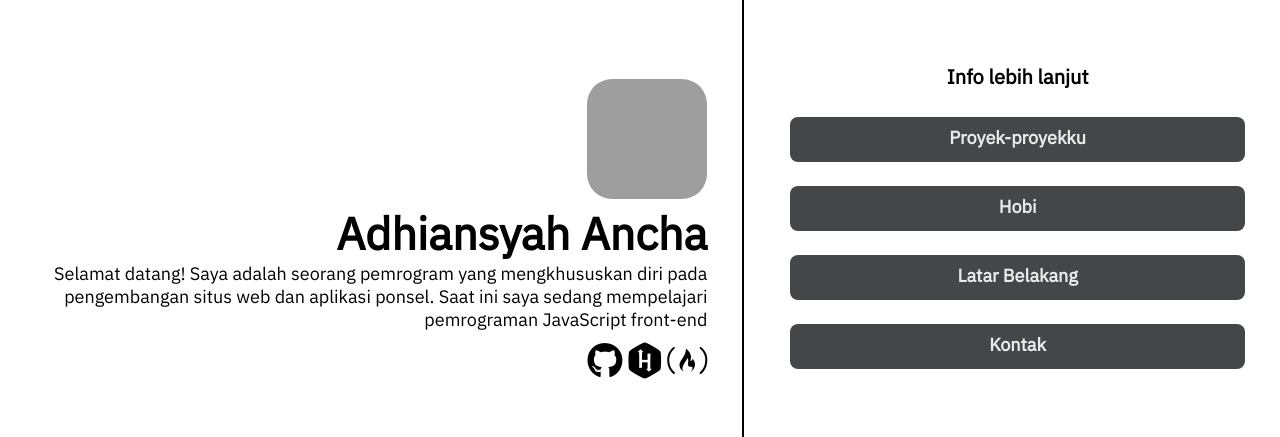
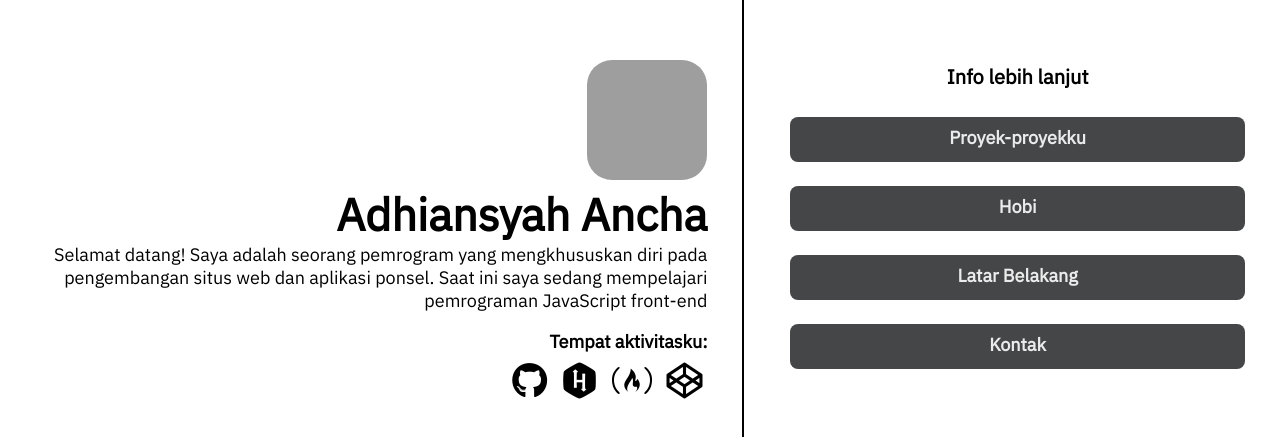
Before and after one commit to adhiansyahancha/adhiansyahancha.github.io, a plain HTML site: page index.html in a window 1280 px wide. Shown: the part 171-608 px from the top of the page. Drawn offline with Linux system fonts and the light colour scheme; grey boxes are pictures that could not be loaded.

Commit message:
Menambah ikon developer

```diff
--- a/all.css
+++ b/all.css
@@ -72,7 +72,20 @@ body {
     font-size: 45px;
 }
 #lc--dev-icons {
-    margin-top: 12px;
+    margin-top: 18px;
+}
+#lc--dev-icons p {
+    margin-bottom: 10px;
+    font-weight: bold;
+}
+#lc--dev-icons a {
+    text-decoration: none;
+}
+#lc--dev-icons a:hover {
+    cursor: pointer;
+}
+#lc--dev-icons i {
+    margin: 0 5px;
 }
 
 #welcome--rc {
@@ -94,7 +107,7 @@ body {
 }
 /*  --------------------------------------- */
 
-@media only screen and (max-width: 480px) {
+@media only screen and (max-width: 570px) {
     #welcome {
         display: flex;
         flex-direction: column;
--- a/index.html
+++ b/index.html
@@ -14,9 +14,19 @@
                 <h1 id="lc--name">Adhiansyah Ancha</h1>
                 <p id="lc--intro">Selamat datang! Saya adalah seorang pemrogram yang mengkhususkan diri pada pengembangan situs web dan aplikasi ponsel. Saat ini saya sedang mempelajari pemrograman JavaScript front-end</p>
                 <div id="lc--dev-icons">
-                    <i class="fa-brands fa-github fa-2x"></i>
-                    <i class="fa-brands fa-hackerrank fa-2x"></i>
-                    <i class="fa-brands fa-free-code-camp fa-2x "></i>
+                    <p>Tempat aktivitasku:</p>
+                    <a href="https://github.com/adhiansyahancha">
+                        <i class="fa-brands fa-github fa-2x"></i>
+                    </a>
+                    <a href="https://www.hackerrank.com/adhiansyah_ancha">
+                        <i class="fa-brands fa-hackerrank fa-2x"></i>
+                    </a>
+                    <a href="https://www.freecodecamp.org/adhiansyahancha">
+                        <i class="fa-brands fa-free-code-camp fa-2x "></i>
+                    </a>
+                    <a href="https://codepen.io/adhiansyahancha">
+                        <i class="fa-brands fa-codepen fa-2x"></i>
+                    </a>
                 </div>
             </div>
             <div class="divider"></div>
```
